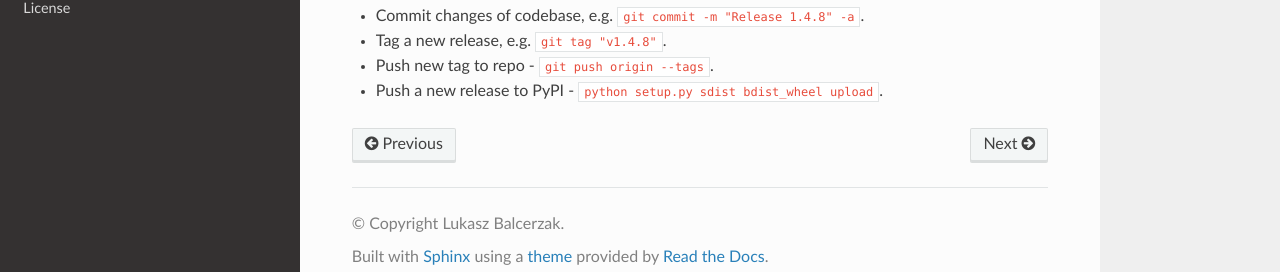
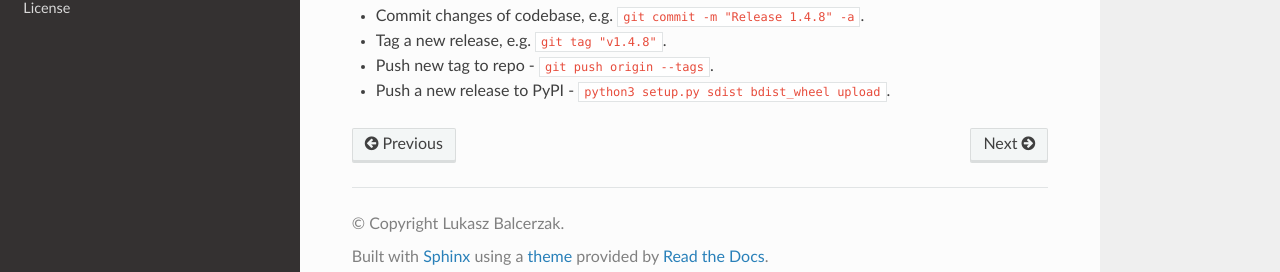
Before and after one commit to django-guardian/django-guardian, a Sphinx documentation site: the page built from docs/develop/overview.rst, in a window 1280 px wide and 900 px high, scrolled down 1129 px. Shown: the part 607-879 px from the top of the window. Built offline with Sphinx 7.4.7 and the Read the Docs theme 2.0.0, drawn with Linux system fonts in a browser that asks for light colours; the version number is read from the project's files by our own code.

Commit message:
Ensure wheels are created with python3

```diff
--- a/docs/develop/overview.rst
+++ b/docs/develop/overview.rst
@@ -86,4 +86,4 @@ To enroll a new relase you should perform the following task:
 * Commit changes of codebase, e.g. ``git commit -m "Release 1.4.8" -a``.
 * Tag a new release, e.g. ``git tag "v1.4.8"``.
 * Push new tag to repo - ``git push origin --tags``.
-* Push a new release to PyPI - ``python setup.py sdist bdist_wheel upload``.
+* Push a new release to PyPI - ``python3 setup.py sdist bdist_wheel upload``.
```
